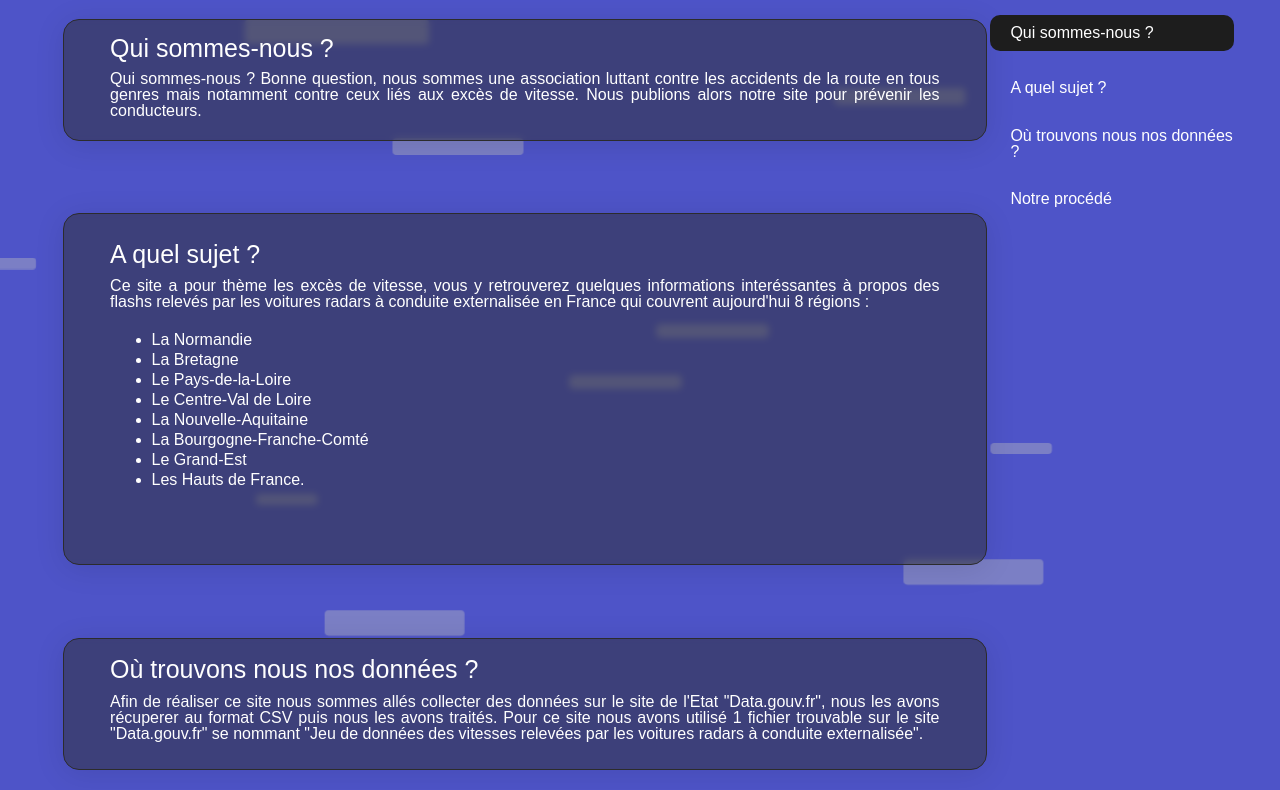
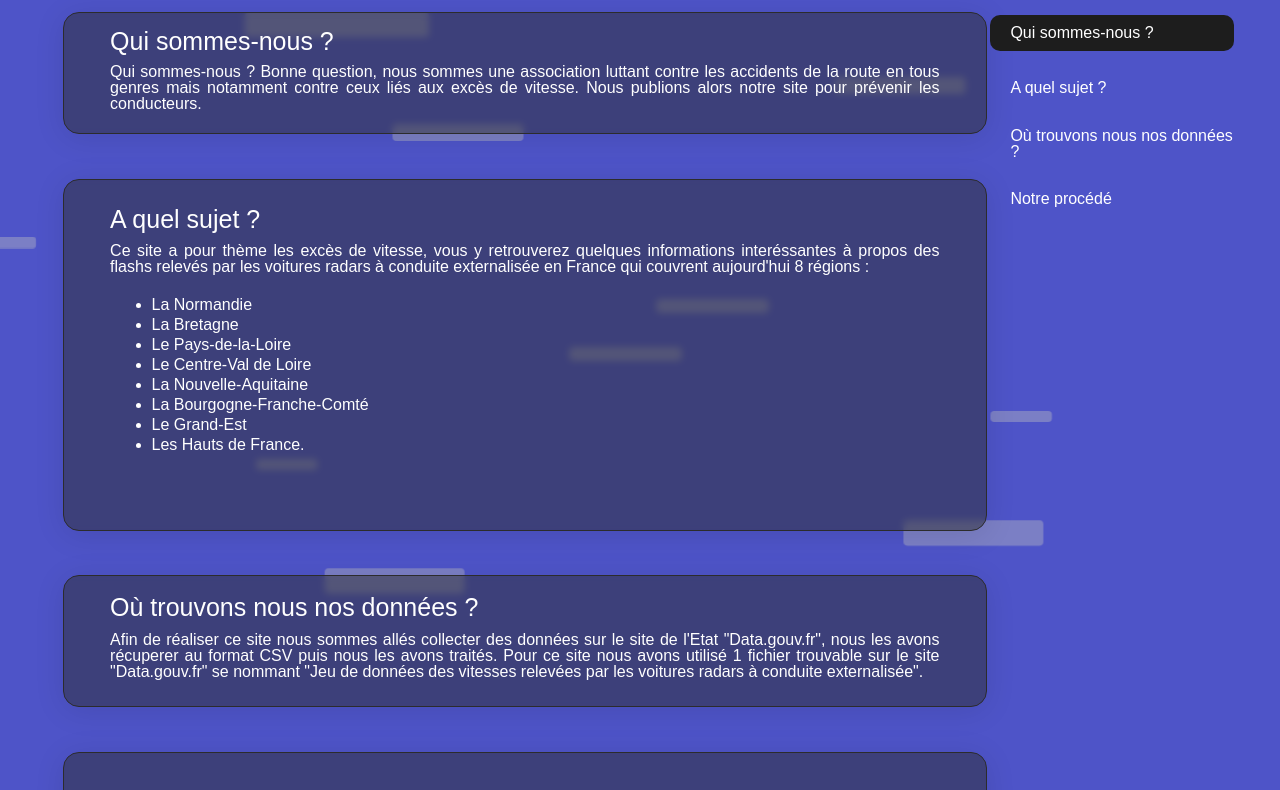
Before and after one commit to cleger120121/NSIradars, a plain HTML site: page A Propos/index.html in a window 1280 px wide. Shown: the part 184-974 px from the top of the page. Drawn offline with Linux system fonts and the light colour scheme.

Commit message:
Update style.css

```diff
--- a/A Propos/style.css
+++ b/A Propos/style.css
@@ -2,7 +2,7 @@
 /* Infos */
 
 #Infos--Section {
-    height: 200vh;
+    height: 1500px;
     width: 100vw;
     display: flex;
     align-items: flex-start;
```
